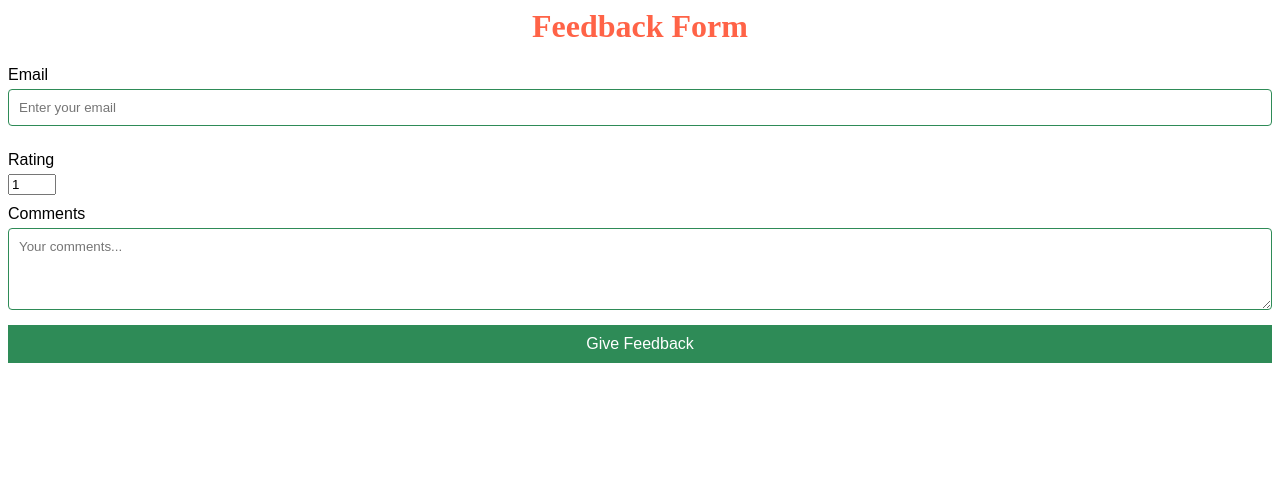
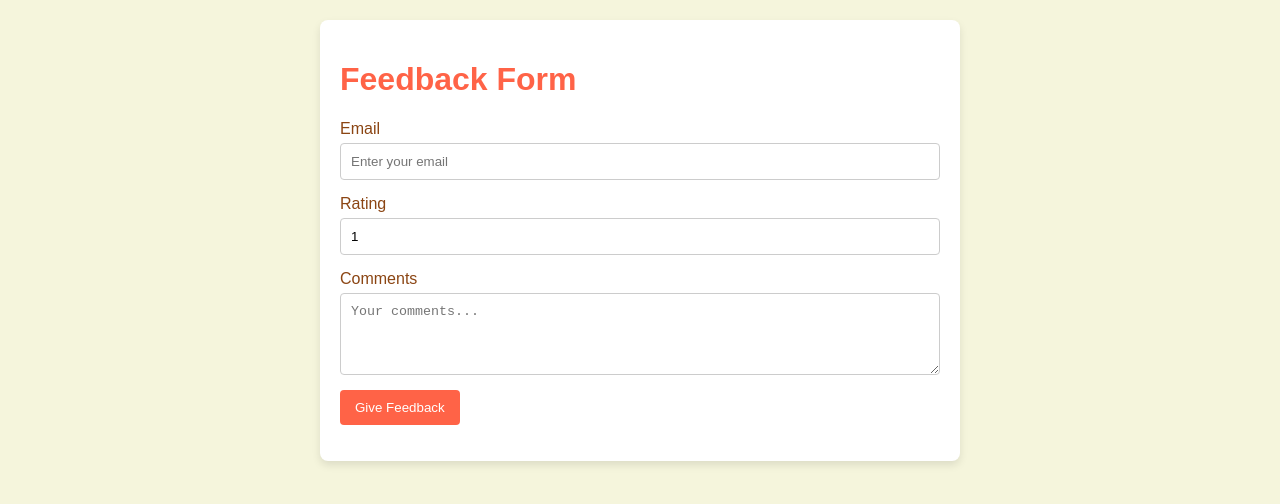
Before and after one commit to Farhaan-Dulip/app-license-monitoring-agent, a React (Vite) app in the folder generated-app/: page / in a window 1280 px wide. Shown: the top 504 px of the page. Built offline with nearby package versions, Linux system fonts and the light colour scheme.

Commit message:
[Generated Artifact] Add generated-app/src/App.css for req_010

```diff
--- a/generated-app/src/App.css
+++ b/generated-app/src/App.css
@@ -1,67 +1,9 @@
-.feedback-container {
-    max-width: 600px;
-    margin: auto;
-    padding: 20px;
-    background-color: #FFFFFF;
-    border: 1px solid #2E8B57;
-    border-radius: 8px;
-    box-shadow: 0 2px 10px rgba(0, 0, 0, 0.1);
-}
-
-h1 {
-    color: #FF6347;
-    text-align: center;
-}
-
-label {
-    display: block;
-    margin: 10px 0 5px;
-    font-family: Arial, sans-serif;
-}
-
-input[type="email"], input[type="radio"], textarea {
-    width: 100%;
-    padding: 10px;
-    margin-bottom: 15px;
-    border: 1px solid #2E8B57;
-    border-radius: 4px;
-    font-family: Arial, sans-serif;
-}
-
-.rating {
-    display: flex;
-    justify-content: space-between;
-}
-
-.rating input {
-    display: none;
-}
-
-.rating label {
-    font-size: 30px;
-    color: #FFD700;
-    cursor: pointer;
-}
-
-button {
-    background-color: #2E8B57;
-    color: white;
-    border: none;
-    padding: 10px;
-    cursor: pointer;
-    width: 100%;
-    font-size: 16px;
-}
-
-button:hover {
-    background-color: #FF6347;
-}
-
-@media (max-width: 768px) {
-    .feedback-container {
-        padding: 15px;
-    }
-    button {
-        font-size: 14px;
-    }
-}
+body { font-family: 'Poppins', sans-serif; margin: 0; padding: 20px; background-color: #F5F5DC; color: #8B4513; }
+.container { max-width: 600px; margin: auto; padding: 20px; background: #fff; border-radius: 8px; box-shadow: 0 4px 8px rgba(0, 0, 0, 0.1); }
+h1 { color: #FF6347; }
+.form-group { margin-bottom: 15px; }
+label { display: block; margin-bottom: 5px; }
+input[type='email'], input[type='number'], textarea { width: 100%; padding: 10px; border: 1px solid #ccc; border-radius: 4px; }
+button { background-color: #FF6347; color: white; padding: 10px 15px; border: none; border-radius: 4px; cursor: pointer; }
+button:hover { background-color: #FF4500; }
+@media (max-width: 600px) { .container { padding: 15px; } }
```
